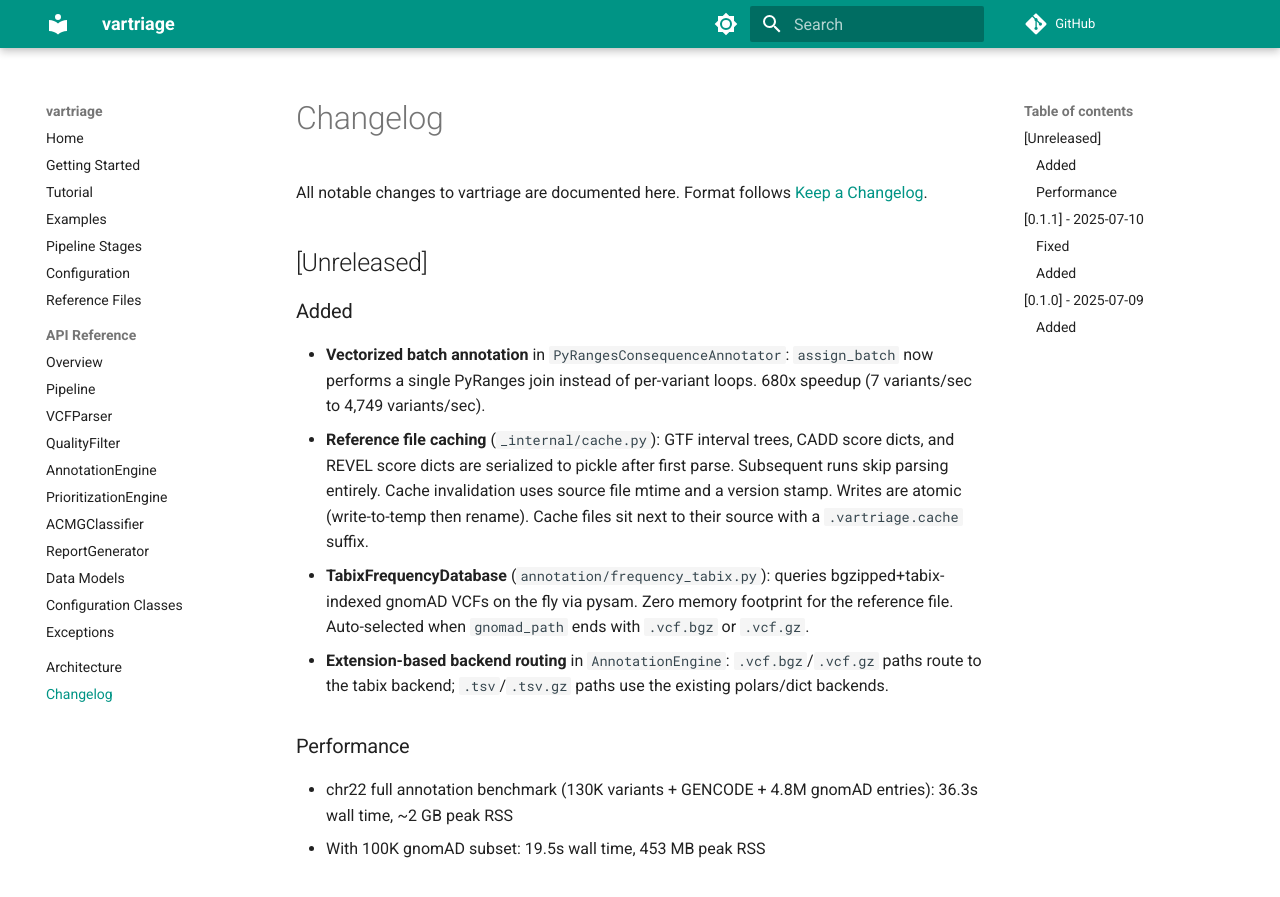
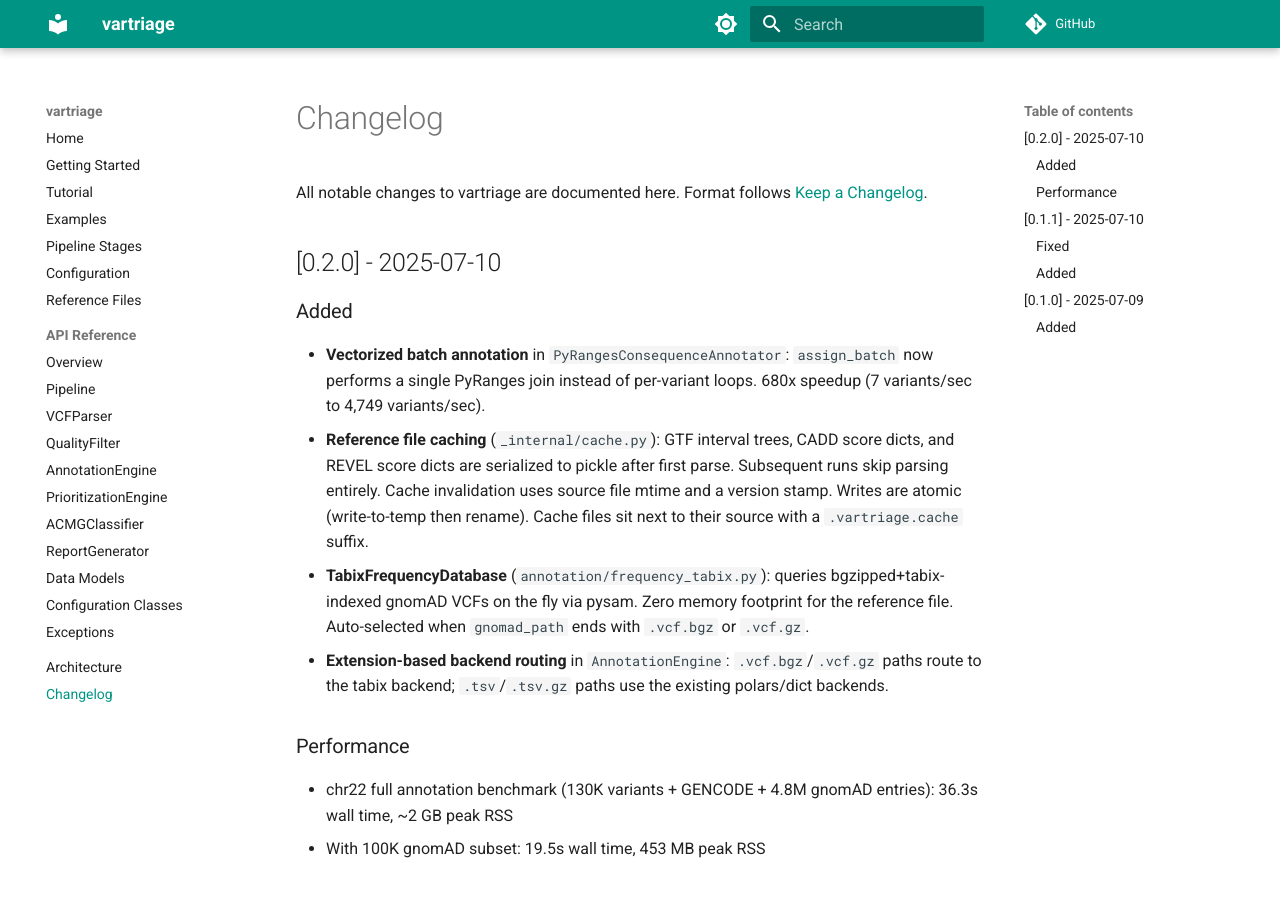
Before and after one commit to Behordeun/vartriage, an MkDocs documentation site: the page built from docs/changelog.md, in a window 1280 px wide and 900 px high. Shown: the top 897 px of the window. Built offline with MkDocs 1.6.1 and Material for MkDocs 9.7.7, drawn with Linux system fonts in a browser that asks for light colours; comment, search, counter and statistics services are not loaded.

Commit message:
Release v0.2.0: vectorized annotation, caching, tabix backend

```diff
--- a/docs/changelog.md
+++ b/docs/changelog.md
@@ -2,7 +2,7 @@
 
 All notable changes to vartriage are documented here. Format follows [Keep a Changelog](https://keepachangelog.com/en/1.1.0/).
 
-## [Unreleased]
+## [0.2.0] - 2025-07-10
 
 ### Added
 
--- a/pyproject.toml
+++ b/pyproject.toml
@@ -4,7 +4,7 @@ build-backend = "hatchling.build"
 
 [project]
 name = "vartriage"
-version = "0.1.1"
+version = "0.2.0"
 description = "A streaming pipeline library for identifying and classifying pathogenic genetic variants from VCF data"
 license = "MIT"
 requires-python = ">=3.10"
```
